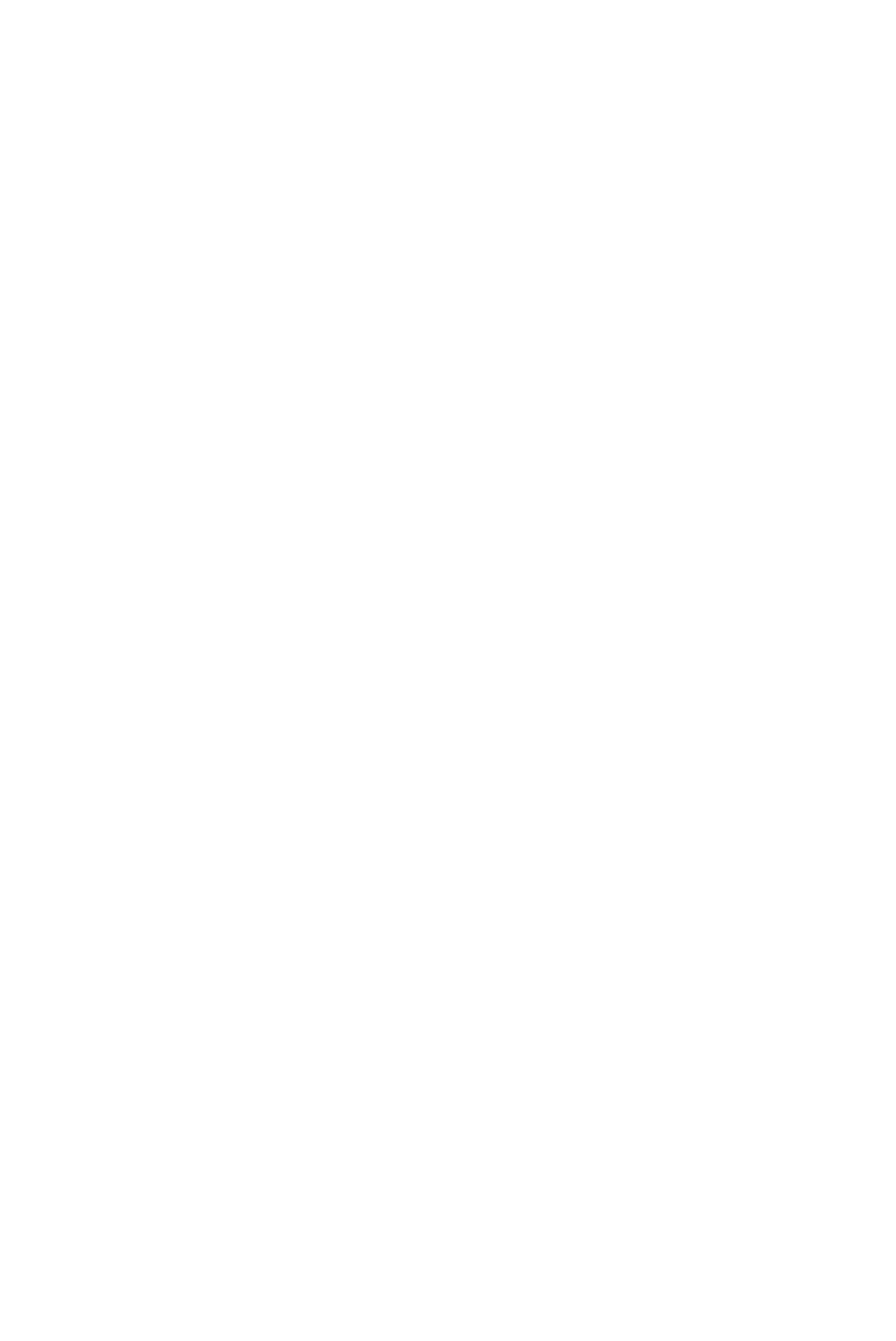
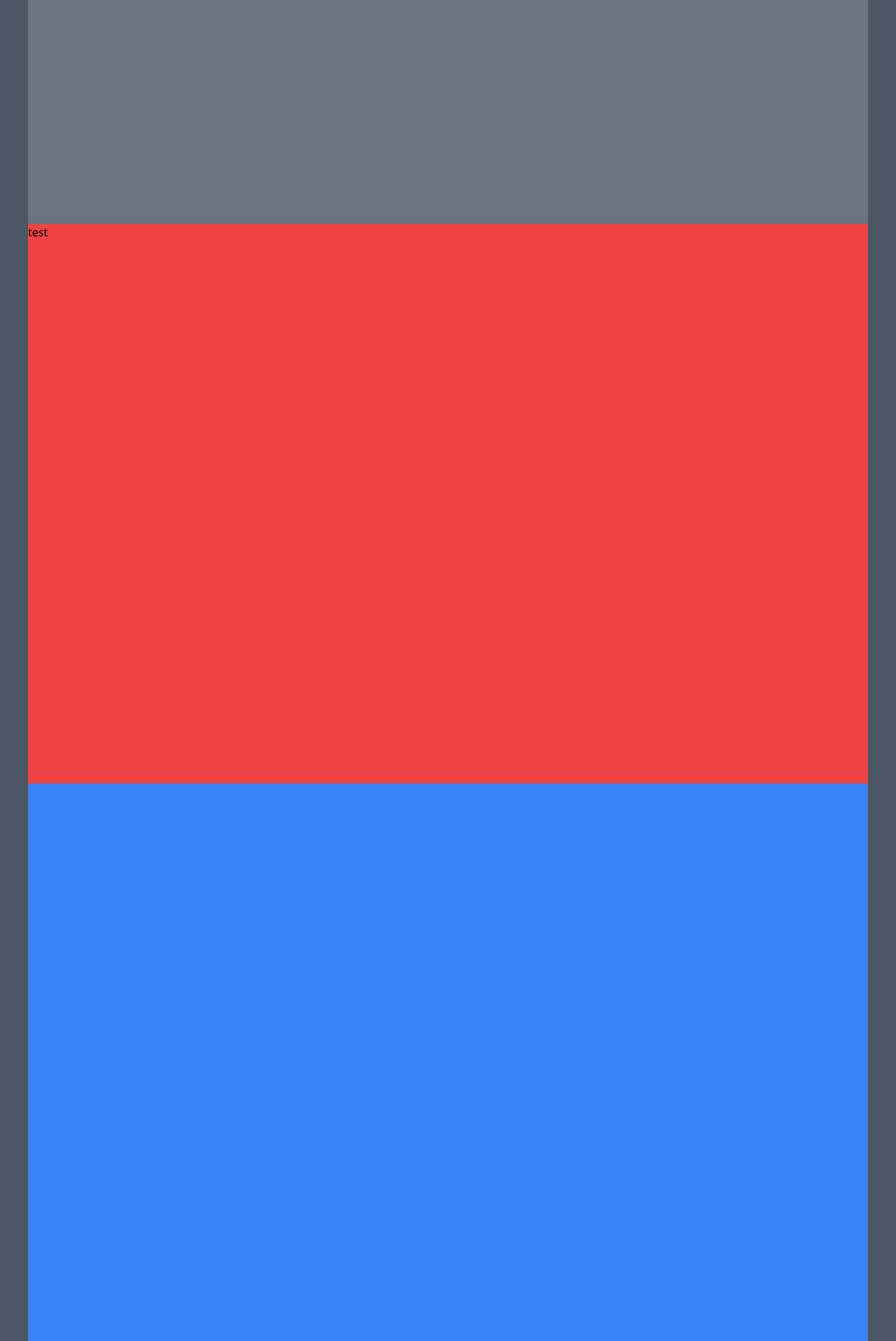
Before and after one commit to gadnaw/Play-with-framer-motion-2, a Next.js app: page / in a window 1280 px wide. Shown: the part 880-2797 px from the top of the page at 70% size. Before the commit the page ends 800 px from the top, so only its background shows below. Built offline with nearby package versions, Linux system fonts and the light colour scheme.

Commit message:
done with ViewBasedAnimation.

```diff
--- a/components/framer-motion/ViewBaseAnimations.tsx
+++ b/components/framer-motion/ViewBaseAnimations.tsx
@@ -1,9 +1,47 @@
 "use client";
-import { useRef } from "react";
+import { useEffect, useRef } from "react";
 import { motion, useInView } from "framer-motion";
+
 const ViewBaseAnimations = () => {
-  return <div className="h-[150%] bg-gray-500"></div>;
-  return <div className="h-full bg-green-500"></div>;
+  // References for the two motion divs
+  const ref = useRef(null); // Reference for the first div
+  const ref2 = useRef(null); // Reference for the second div
+
+  // Hook to determine if the divs are in the viewport
+  const isInView = useInView(ref); // Visibility state for the first div
+  const isInView2 = useInView(ref2); // Visibility state for the second div
+
+  useEffect(() => {
+    // Log visibility status of the first div
+    console.log(isInView);
+  }, [isInView]); // Effect runs when isInView changes
+
+  return (
+    <>
+      {/* Tall div to enable scrolling */}
+      <div className="h-[150vh] bg-gray-500"></div>
+      {/* First div: changes color based on visibility */}
+      <motion.div
+        ref={ref}
+        className={`h-[100vh] transition-colors duration-700 ${
+          // Conditional class based on visibility state
+          isInView ? "bg-red-500" : "bg-green-600"
+        }`}
+      >
+        test
+      </motion.div>
+      {/* Second div: changes color based on visibility */}
+      <motion.div
+        ref={ref2}
+        className={`h-[100vh] transition-colors duration-1000 ${
+          // Conditional class based on visibility state
+          // If the second div is in view, it will have a blue background, otherwise it will be black
+          isInView2 ? "bg-blue-500" : "bg-black"
+        }`}
+      ></motion.div>
+      ;
+    </>
+  );
 };
 
 export default ViewBaseAnimations;
```
